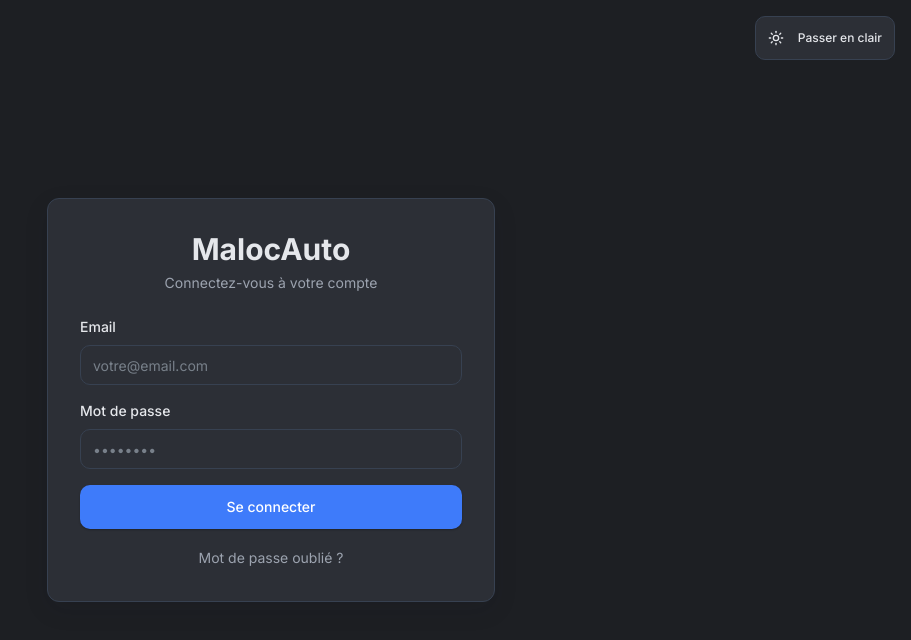
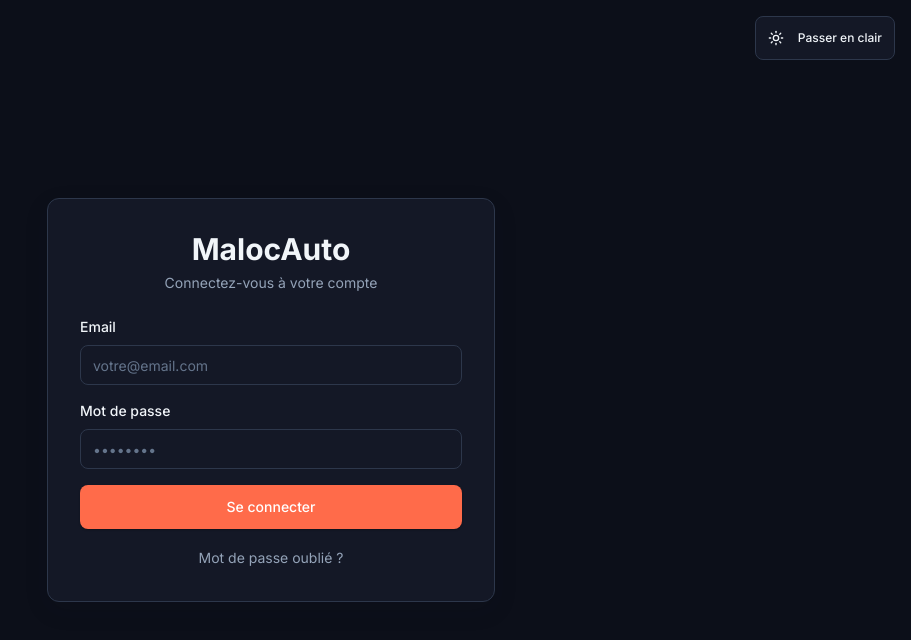
Before and after one commit to KHAMLICHIHAMZA/cursortest, a Next.js app in the folder frontend-web/: page /login in a window 1280 px wide. Shown: the top 640 px of the page, without its empty margins (369-1280 px from the left). Built offline with nearby package versions, Linux system fonts and the light colour scheme; no server answers.

Commit message:
feat: update color palette to automotive theme
Change dark navy blue and orange automotive palette for
distinctive and energetic branding.

Co-authored-by: KHAMLICHI HAMZA <33062908+KHAMLICHIHAMZA@users.noreply.github.com>

```diff
--- a/frontend-web/app/globals.css
+++ b/frontend-web/app/globals.css
@@ -4,61 +4,67 @@
 
 @import url('https://fonts.googleapis.com/css2?family=Inter:wght@300;400;500;600;700&display=swap');
 
+/* ══════════════════════════════════════════════
+   DARK THEME - Automotive Orange on Navy
+   Inspired by MADAR Logistics aesthetic
+   ══════════════════════════════════════════════ */
 :root,
 [data-theme='dark'] {
   color-scheme: dark;
-  --background: 29 31 35;
-  --card: 44 47 54;
-  --card-hover: 57 62 72;
-  --primary: 62 123 250;
-  --primary-hover: 51 109 235;
+  --background: 12 15 25;            /* #0C0F19 - deep navy */
+  --card: 20 24 38;                  /* #141826 - card surface */
+  --card-hover: 28 33 50;            /* #1C2132 - card hover */
+  --primary: 255 107 74;             /* #FF6B4A - coral orange */
+  --primary-hover: 255 130 102;      /* #FF8266 - lighter orange */
   --primary-foreground: 255 255 255;
-  --text: 229 231 235;
-  --text-muted: 156 163 175;
-  --border: 55 65 81;
-  --success: 16 185 129;
-  --warning: 245 158 11;
-  --error: 239 68 68;
-  --info: 59 130 246;
+  --text: 241 245 249;               /* #F1F5F9 - slate-100 */
+  --text-muted: 148 163 184;         /* #94A3B8 - slate-400 */
+  --border: 45 55 75;                /* #2D374B - navy border */
+  --success: 34 197 94;              /* #22C55E - green */
+  --warning: 251 191 36;             /* #FBBF24 - amber */
+  --error: 239 68 68;                /* #EF4444 - red */
+  --info: 56 189 248;                /* #38BDF8 - sky blue */
 
-  /* v0 design system — surfaces & text aliases (synced with data-theme) */
-  --surface-0: 32 34 38;
-  --surface-1: 44 47 54;
-  --surface-2: 52 56 64;
-  --surface-3: 57 62 72;
-  --foreground: 229 231 235;
-  --foreground-muted: 156 163 175;
-  --foreground-subtle: 120 128 138;
-  --border-hover: 70 78 90;
-  --radius: 0.625rem;
+  /* v0 design system — surfaces & text aliases */
+  --surface-0: 16 20 32;             /* #101420 - sidebar */
+  --surface-1: 20 24 38;             /* #141826 - cards */
+  --surface-2: 28 33 50;             /* #1C2132 - elevated */
+  --surface-3: 38 45 65;             /* #262D41 - hover */
+  --foreground: 241 245 249;
+  --foreground-muted: 148 163 184;
+  --foreground-subtle: 100 116 139;  /* #64748B - slate-500 */
+  --border-hover: 60 70 95;
+  --radius: 0.5rem;
 }
 
+/* ══════════════════════════════════════════════
+   LIGHT THEME - Orange accent on warm white
+   ══════════════════════════════════════════════ */
 [data-theme='light'] {
   color-scheme: light;
-  /* Softer light palette: less pure white, stronger contrast */
-  --background: 240 244 250;
-  --card: 248 251 255;
-  --card-hover: 241 246 253;
-  --primary: 37 99 235;
-  --primary-hover: 29 78 216;
+  --background: 250 250 252;         /* #FAFAFC - warm white */
+  --card: 255 255 255;               /* #FFFFFF - pure white cards */
+  --card-hover: 248 250 252;         /* #F8FAFC - subtle hover */
+  --primary: 234 88 53;              /* #EA5835 - darker orange for light bg */
+  --primary-hover: 220 75 40;        /* #DC4B28 - deeper orange */
   --primary-foreground: 255 255 255;
-  --text: 15 23 42;
-  --text-muted: 87 99 118;
-  --border: 191 201 218;
-  --success: 5 150 105;
-  --warning: 217 119 6;
-  --error: 220 38 38;
-  --info: 37 99 235;
+  --text: 15 23 42;                  /* #0F172A - slate-900 */
+  --text-muted: 71 85 105;           /* #475569 - slate-600 */
+  --border: 226 232 240;             /* #E2E8F0 - slate-200 */
+  --success: 22 163 74;              /* #16A34A - green */
+  --warning: 217 119 6;              /* #D97706 - amber */
+  --error: 220 38 38;                /* #DC2626 - red */
+  --info: 37 99 235;                 /* #2563EB - blue */
 
-  --surface-0: 252 252 253;
-  --surface-1: 248 251 255;
-  --surface-2: 241 246 253;
-  --surface-3: 230 236 245;
+  --surface-0: 248 250 252;          /* #F8FAFC - sidebar */
+  --surface-1: 255 255 255;          /* #FFFFFF - cards */
+  --surface-2: 248 250 252;          /* #F8FAFC - elevated */
+  --surface-3: 241 245 249;          /* #F1F5F9 - hover */
   --foreground: 15 23 42;
-  --foreground-muted: 87 99 118;
-  --foreground-subtle: 120 128 145;
-  --border-hover: 173 184 204;
-  --radius: 0.625rem;
+  --foreground-muted: 71 85 105;
+  --foreground-subtle: 100 116 139;
+  --border-hover: 203 213 225;       /* #CBD5E1 - slate-300 */
+  --radius: 0.5rem;
 }
 
 * {
```
